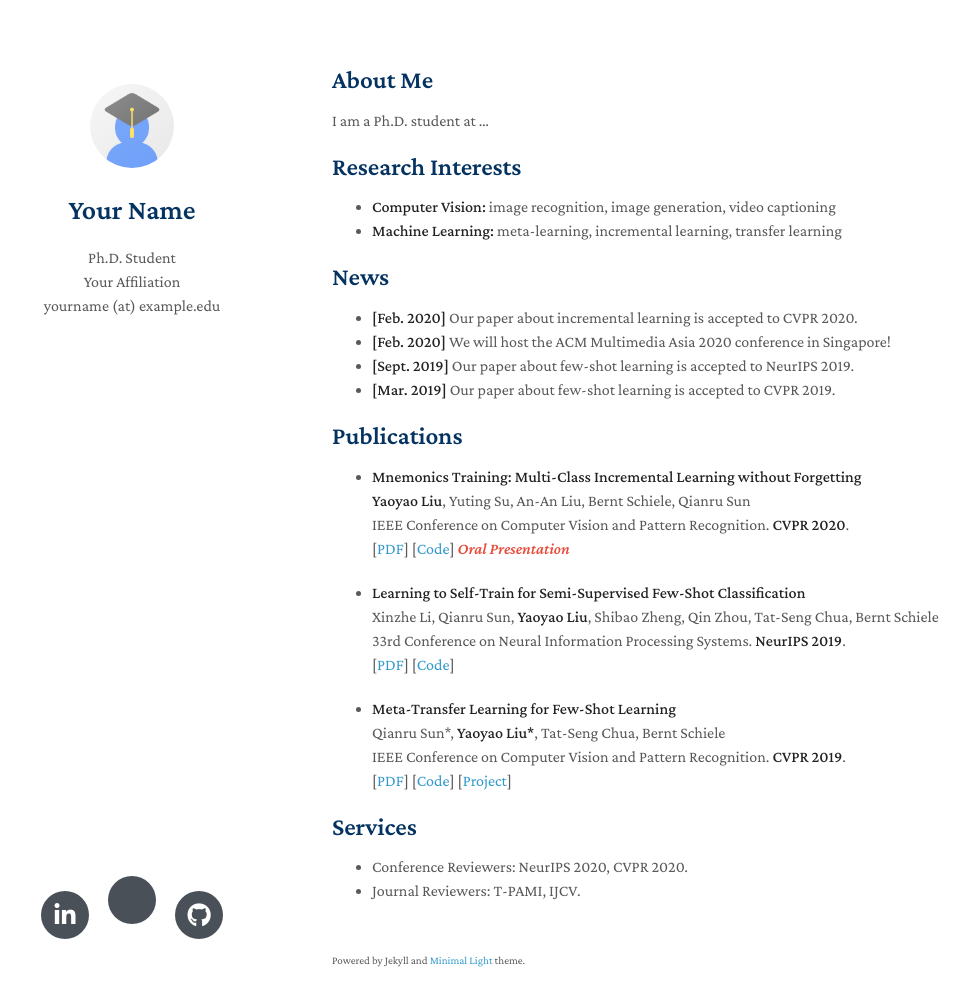
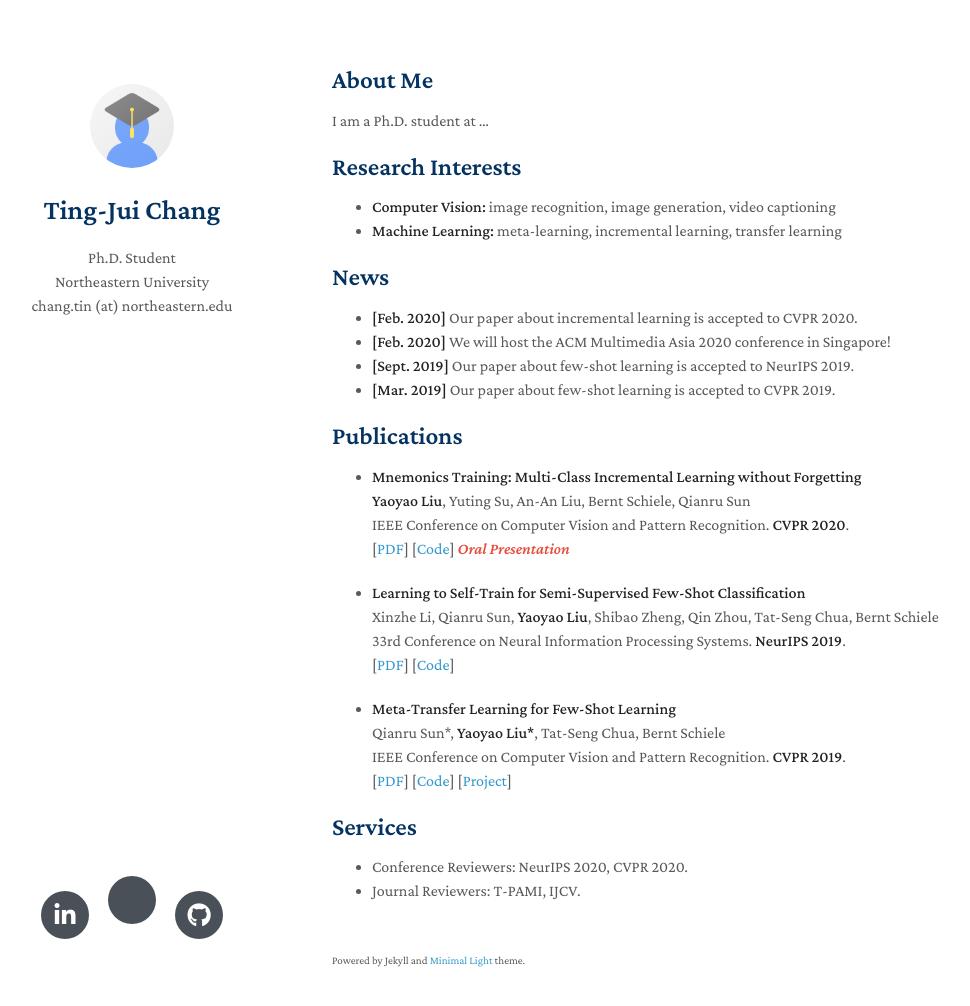
Before and after one commit to tingjui/MyWeb, a Jekyll site: the page built from index.md, in a window 1280 px wide and 1041 px high. Shown: the top 1006 px of the window, without its empty margins (138-1108 px from the left). Built offline with Jekyll 4.4.1, drawn with Linux system fonts in a browser that asks for light colours; nearby versions of some CDN libraries; a style sheet for code colours, icons or effects is not loaded; our own code applies the rules of GitHub Pages for plain Markdown files.

Commit message:
Update _config.yml

```diff
--- a/_config.yml
+++ b/_config.yml
@@ -1,7 +1,7 @@
-title: Your Name
+title: Ting-Jui Chang
 position: Ph.D. Student
-affiliation: Your Affiliation
-email: yourname (at) example.edu
+affiliation: Northeastern University
+email: chang.tin (at) northeastern.edu
 keywords: minimal academic
 google_scholar: https://scholar.google.com/
 github_link: https://github.com/yaoyao-liu/minimal-light
```
